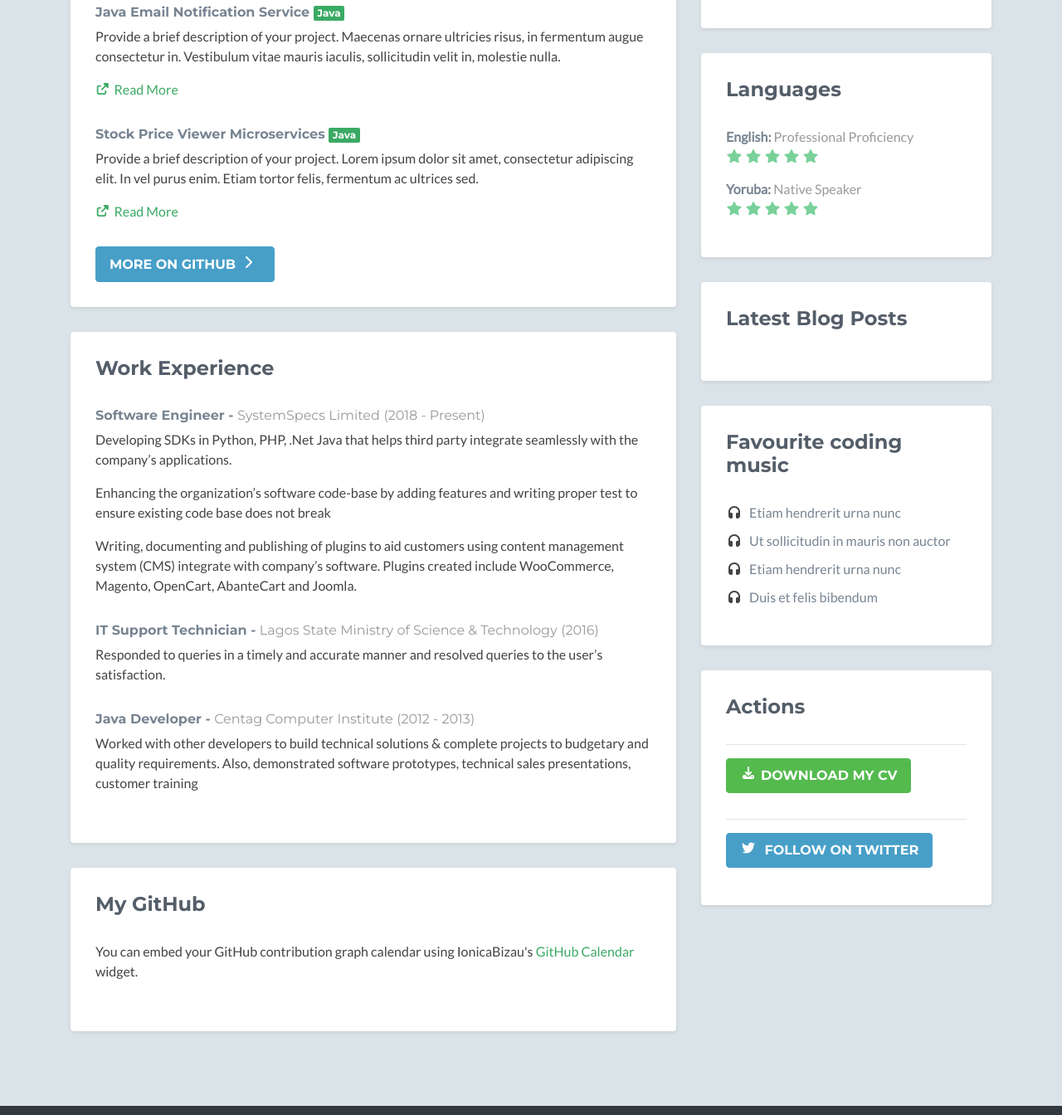
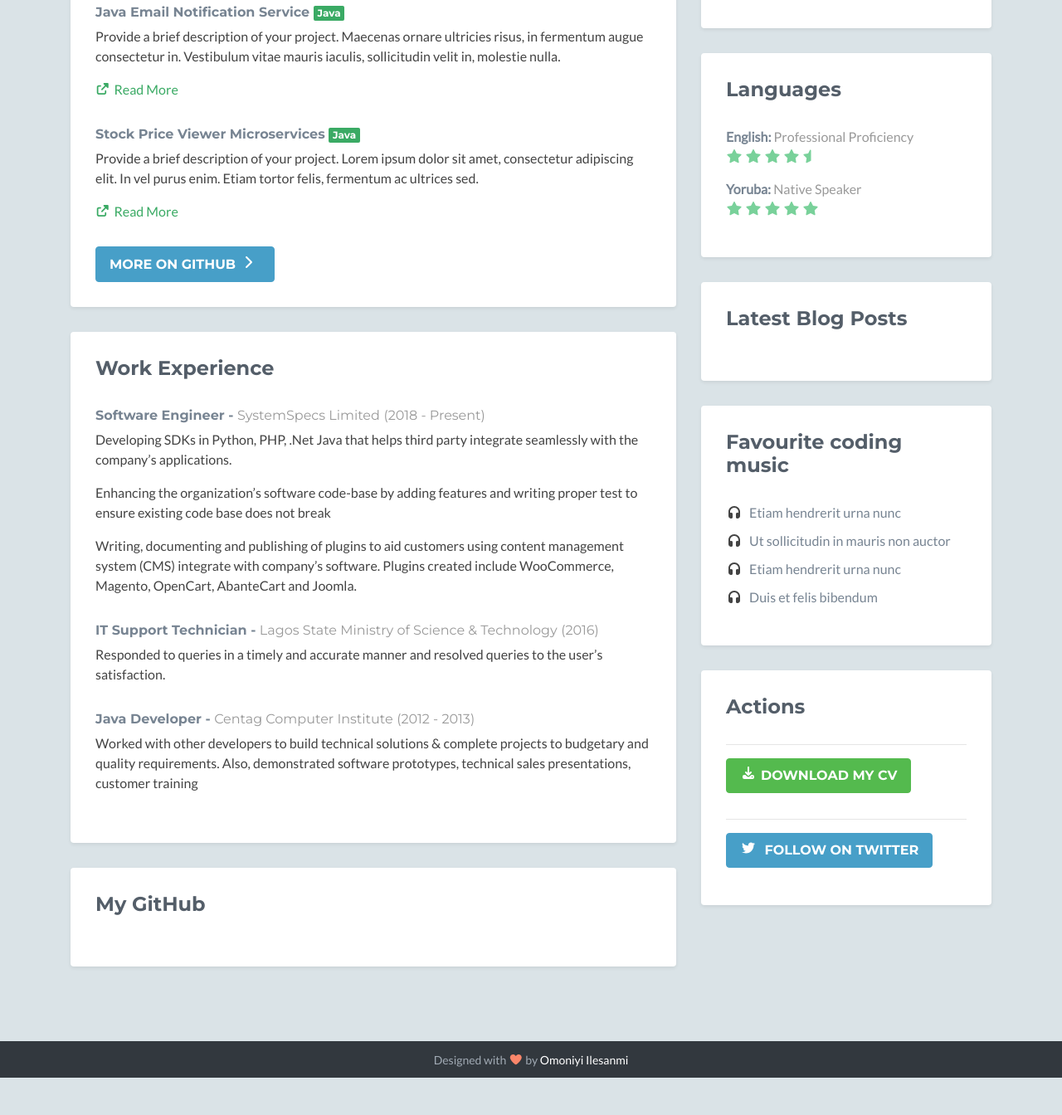
Before and after one commit to omoniyi24/omoniyi24.github.io, a plain HTML site: page index.html in a window 1280 px wide. Shown: the part 2413-3757 px from the top of the page at 83% size. After the commit the page ends 3712 px from the top, so only its background shows below. Drawn offline with nearby package versions, Linux system fonts and the light colour scheme; no server answers; some icons are missing.

Commit message:
CleanUp on Github Calender

```diff
--- a/index.html
+++ b/index.html
@@ -183,8 +183,6 @@
                 <section class="github section">
                     <div class="section-inner shadow-sm rounded">
                         <h2 class="heading">My GitHub</h2>
-                        <p>You can embed your GitHub contribution graph calendar using IonicaBizau's <a href="https://github.com/IonicaBizau/github-calendar" target="_blank">GitHub Calendar</a> widget.
-
                         <div id="github-graph" class="github-graph">
 
                         </div><!--//github-graph-->
@@ -322,7 +320,7 @@
                             <ul class="list-unstyled">
                                 <li class="item">
                                     <span class="title"><strong>English:</strong></span>
-                                    <span class="level">Professional Proficiency<br class="visible-xs"/><i class="fas fa-star"></i> <i class="fas fa-star"></i> <i class="fas fa-star"></i> <i class="fas fa-star"></i> <i class="fas fa-star"></i> </span>
+                                    <span class="level">Professional Proficiency<br class="visible-xs"/><i class="fas fa-star"></i> <i class="fas fa-star"></i> <i class="fas fa-star"></i> <i class="fas fa-star"></i> <i class="fas fa-star-half"></i> </span>
                                 </li><!--//item-->
                                 <li class="item">
                                     <span class="title"><strong>Yoruba:</strong></span>
```
